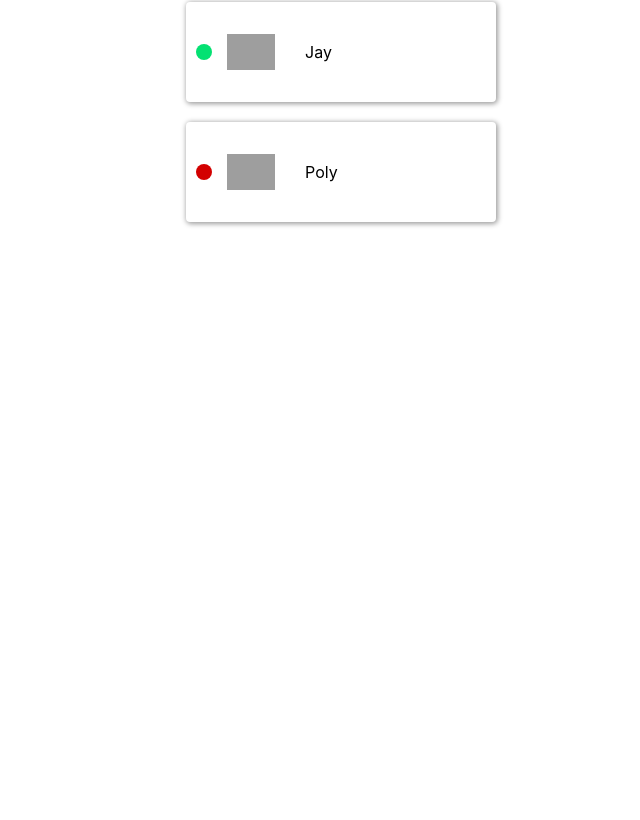
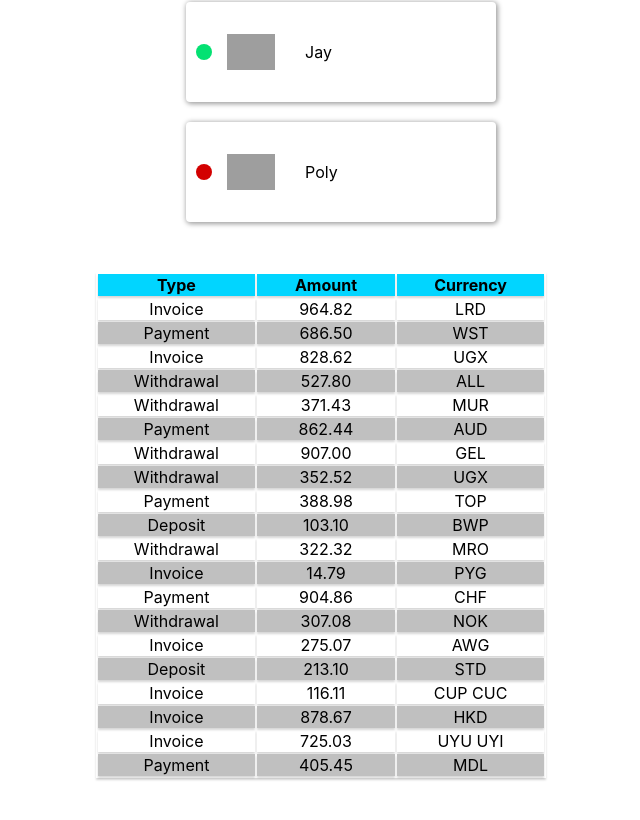
Before and after one commit to Byshov92/goit-react-hw-01-componentsold, a React (Create React App) app: page / in a window 1280 px wide. Shown: the part 1231-2051 px from the top of the page, without its empty margins (319-959 px from the left). Before the commit the page ends 1469 px from the top, so only its background shows below. Built offline with nearby package versions, Linux system fonts and the light colour scheme; grey boxes are pictures that could not be loaded.

Commit message:
Added Task 4

```diff
--- a/src/components/App.jsx
+++ b/src/components/App.jsx
@@ -1,11 +1,13 @@
 import { Profile } from "./profile/Profile";
 import { Statistics } from "./statistics/Statistics";
 import { FriendList } from './friendList/FriendList';
+import { TransactionHistory } from './transactionHistory/TransactionHistory';
 
 
 import user from '../data/user.json';
 import data from '../data/data.json';
 import friends from '../data/friends.json';
+import transactions from '../data/transactions.json';
 
 
 
@@ -24,6 +26,7 @@
       />
       <Statistics title="Upload stats" stats={data} />
       <FriendList friends={friends} />
+      <TransactionHistory items={transactions} />
     </>
   );
 };
--- /dev/null
+++ b/src/components/transactionHistory/TransactionHistory.jsx
@@ -0,0 +1,36 @@
+import { PropTypes } from 'prop-types';
+import css from '../transactionHistory/TransactionHistory.module.css';
+
+export const TransactionHistory = ({ items }) => {
+    return (
+    <table className={css.transactionHistory}>
+        <thead>
+        <tr>
+            <th>Type</th>
+            <th>Amount</th>
+            <th>Currency</th>
+        </tr>
+        </thead>
+        {items.map(items => (
+        <tbody key={items.id}>
+            <tr>
+            <td className={css.typeUp}>{items.type}</td>
+            <td>{items.amount}</td>
+            <td>{items.currency}</td>
+            </tr>
+        </tbody>
+        ))}
+    </table>
+    );
+};
+
+TransactionHistory.propTypes = {
+    items: PropTypes.arrayOf(
+    PropTypes.exact({
+        id: PropTypes.string.isRequired,
+        type: PropTypes.string.isRequired,
+        amount: PropTypes.string.isRequired,
+        currency: PropTypes.string.isRequired,
+    })
+    ),
+};
--- /dev/null
+++ b/src/components/transactionHistory/TransactionHistory.module.css
@@ -0,0 +1,25 @@
+table,
+th,
+td {
+    width: 450px;
+    margin: 0 auto;
+    box-shadow: rgba(0, 0, 0, 0.16) 0px 2px 2px;
+    text-align: center;
+}
+
+th {
+    background-color: rgb(1, 213, 255);
+}
+
+.transactionHistory {
+    margin-top: 50px;
+    margin-bottom: 50px;
+}
+
+.typeUp::first-letter {
+    text-transform: uppercase;
+}
+
+tbody:nth-child(odd) {
+    background-color: #c0c0c0;
+}
```
